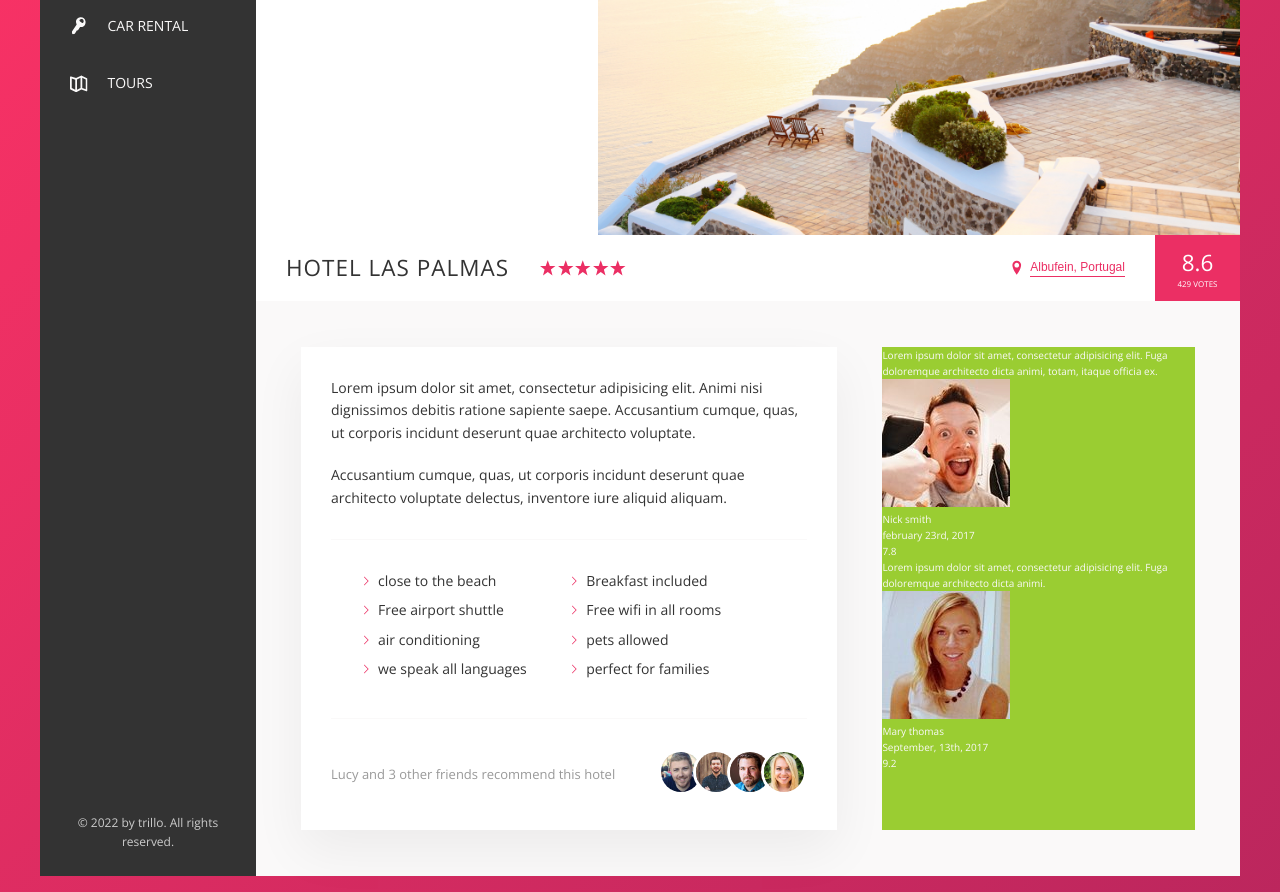
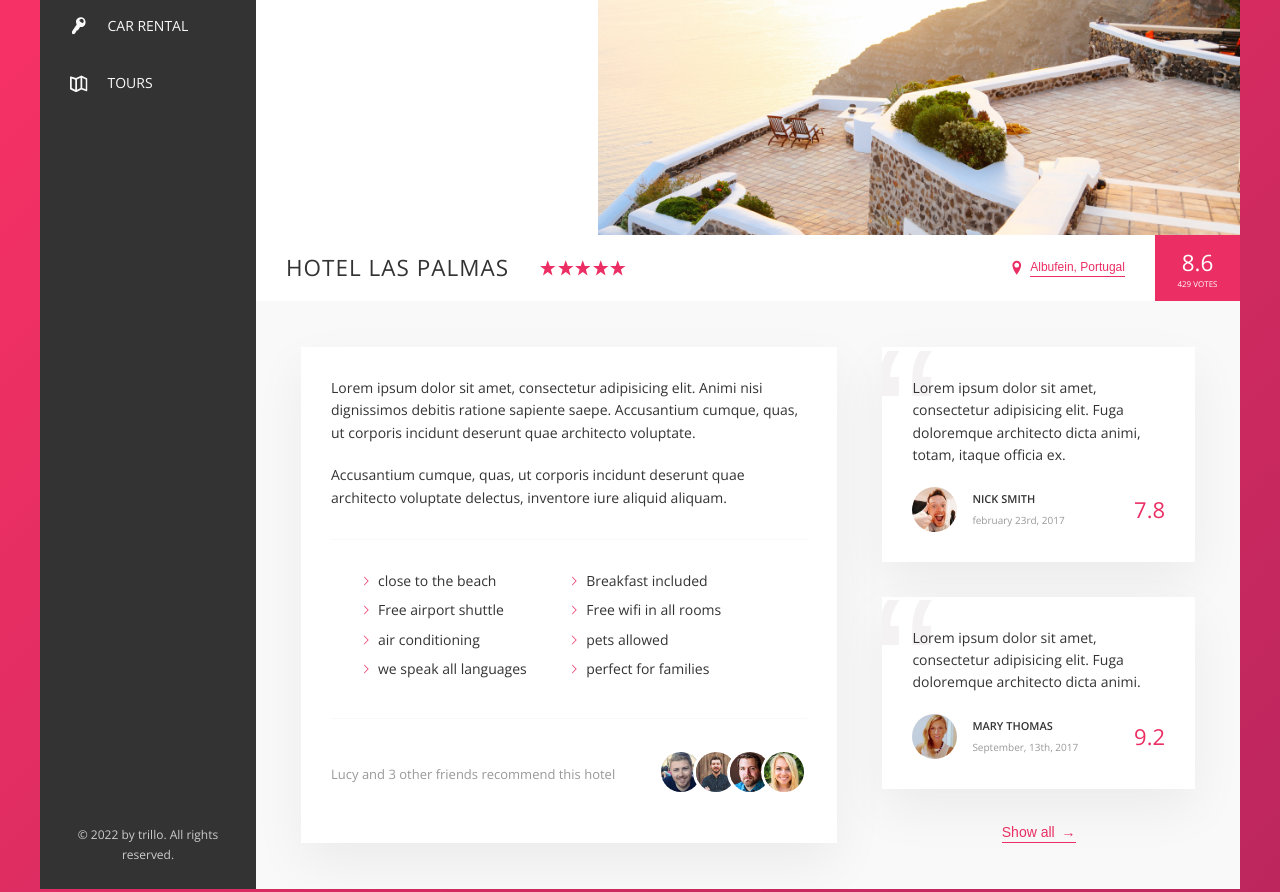
Before and after one commit to amina-rahal/Trillo, a website: page index.html in a window 1280 px wide. Shown: the part 300-1192 px from the top of the page. Drawn offline with nearby package versions, Linux system fonts and the light colour scheme.

Commit message:
finished reviews section

```diff
--- a/index.html
+++ b/index.html
@@ -191,6 +191,8 @@
                                         <div class="review__rating">9.2</div>
                                     </figcaption>
                                 </figure>
+
+                                <button class="btn-inline">Show all <span>&rarr;</span></button>
                             </div>
                         </div>
                   </main>
--- a/sass/_components.scss
+++ b/sass/_components.scss
@@ -259,8 +259,17 @@
     cursor: pointer;
     transition: all .2s;
 
+    & span {
+        margin-left: 3px;
+        transition: margin-left .2s;
+    }
+
     &:hover {
         color: var(--color-Grey-dark-1);
+
+        span {
+            margin-left: 8px;
+        }
     }
 
     &:focus {
@@ -354,3 +363,66 @@
         }
     }
 }
+
+// reviews
+.review {
+
+    background-color: #FFF;
+    box-shadow: var(--shadow-light);
+    padding: 3rem;
+    margin-bottom: 3.5rem;
+    position: relative;
+    overflow: hidden;
+
+    &__text {
+        margin-bottom: 2rem;
+        z-index: 10;
+        position: relative;
+    }
+
+    &__user {
+        display: flex;
+        align-items: center;
+    }
+
+    &__photo {
+        height: 4.5rem;
+        width: 4.5rem;
+        border-radius: 50%;
+        margin-right: 1.5rem;
+    }
+
+    &__user-box {
+        margin-right: auto;
+    }
+
+    &__user-name {
+        font-size: 1.1rem;
+        font-weight: 600;
+        text-transform: uppercase;
+        margin-bottom: .4rem;
+    }
+
+    &__user-date {
+        font-size: 1rem;
+        color: var(--color-Grey-dark-3);
+    }
+
+    &__rating {
+        color: var(--color-Primary);
+        font-size: 2.2rem;
+        font-weight: 300;
+    }
+
+    &::before {
+        content: "\201C";
+        position: absolute;
+        top: -2.75rem;
+        left: -1rem;
+        font-size: 20rem;
+        color: var(--color-Grey-light-2);
+        font-family: sans-serif;
+        z-index: 1;
+        line-height: 1;
+    }
+}
--- a/sass/_layout.scss
+++ b/sass/_layout.scss
@@ -39,6 +39,7 @@
 }
 
 .detail {
+    font-size: 1.4rem;
     display: flex;
     padding: 4.5rem;
     background-color: var(--color-Grey-light-1);
@@ -48,7 +49,6 @@
 .description {
     background-color: #FFF;
     color: var(--color-Grey-dark-1);
-    font-size: 1.4rem;
     box-shadow: var(--shadow-light);
     padding: 3rem;
     flex: 0 0 60%;
@@ -56,6 +56,10 @@
 }
 
 .user-reviews {
-    background-color: yellowgreen;
     flex: 1;
+    color: var(--color-Grey-dark-1);
+
+    display: flex;
+    flex-direction: column;
+    align-items: center;
 }
```
Also changed, not shown: css/style.css.
